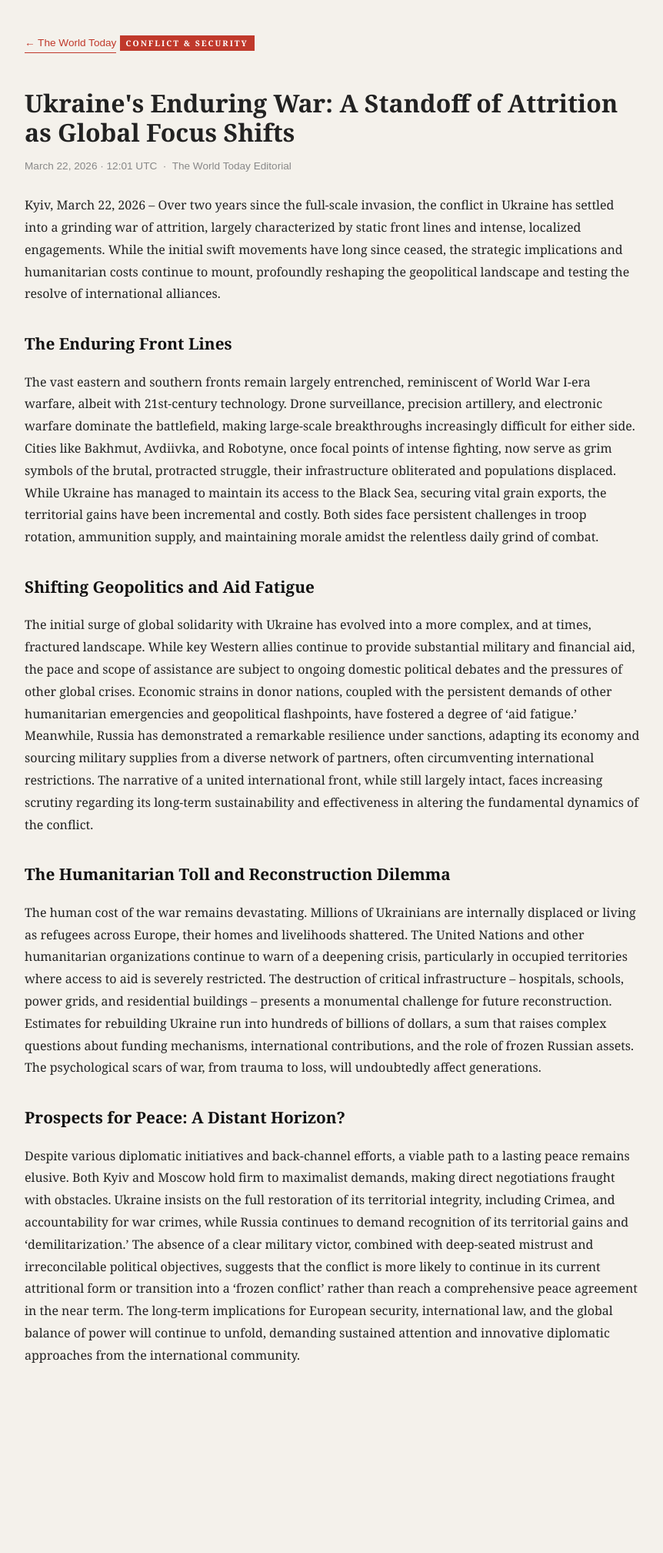
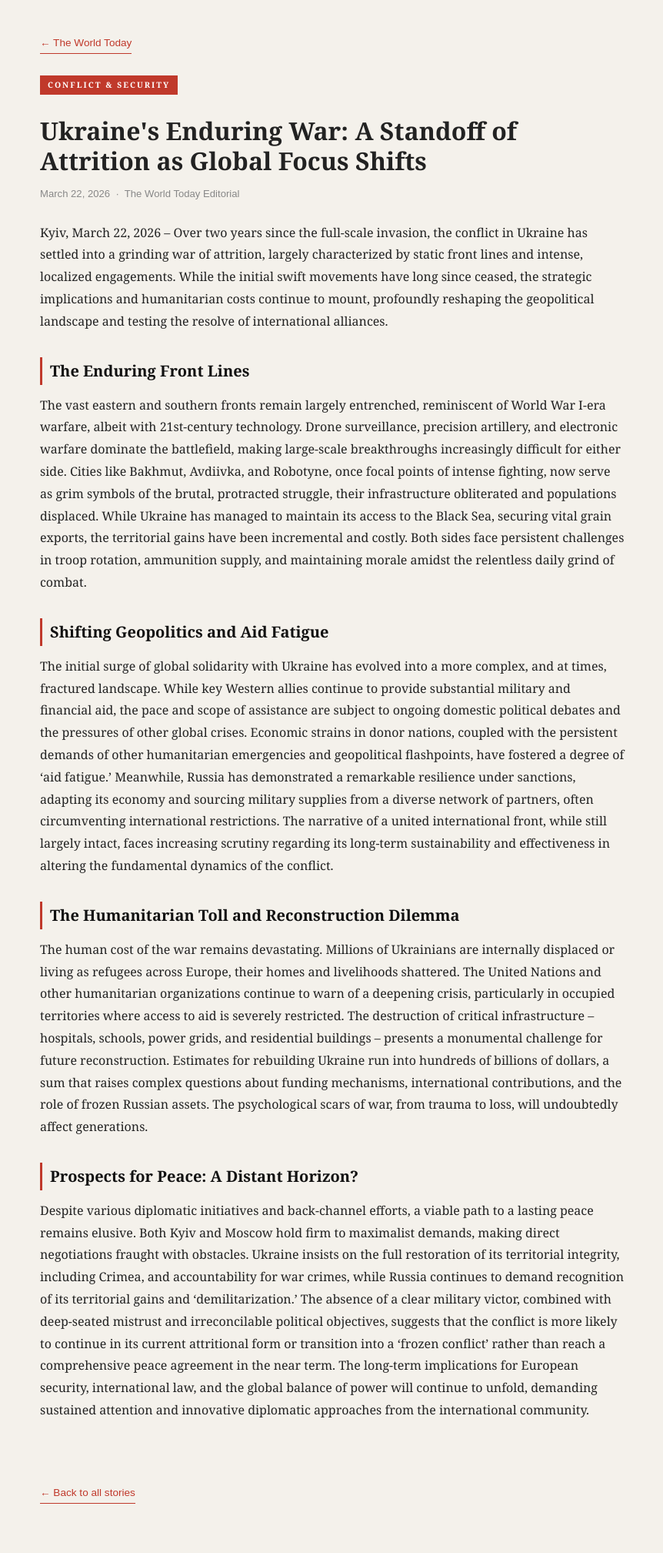
Before and after one commit to UncleD0886475978/world-today-blog, a Jekyll site: the page built from _posts/2026-03-22-slot2-ukraine-s-enduring-war--a-standoff-of-attrition-as-global-fo.md, in a window 1280 px wide. Shown: the whole page at 77% size, without its empty margins (208-1070 px from the left). Built offline with Jekyll 4.4.1, drawn with Linux system fonts in a browser that asks for light colours; before the commit the page ends 1815 px from its top, so only the background shows below that.

Commit message:
Fix: standalone layouts, no inheritance chain

```diff
--- a/_layouts/post.html
+++ b/_layouts/post.html
@@ -1,19 +1,32 @@
----
-layout: bare
----
+<!DOCTYPE html>
+<html lang="en">
+<head>
+<meta charset="UTF-8">
+<meta name="viewport" content="width=device-width,initial-scale=1">
+<title>{{ page.title }} | The World Today</title>
+<meta name="description" content="{{ page.description | default: site.description }}">
 <style>
+*{box-sizing:border-box;margin:0;padding:0}
 body{font-family:Georgia,serif;max-width:800px;margin:40px auto;padding:0 20px;line-height:1.8;color:#222;background:#f4f1eb}
-a.back{display:inline-block;margin-bottom:24px;color:#c0392b;font-size:0.85rem;font-family:sans-serif;text-decoration:none;border-bottom:1px solid #c0392b}
-h1{font-size:2rem;line-height:1.2;margin-bottom:12px}
-.meta{color:#888;font-size:0.85rem;margin-bottom:24px;font-family:sans-serif}
-.cat{background:#c0392b;color:#fff;font-size:0.65rem;font-weight:700;padding:3px 8px;letter-spacing:2px;text-transform:uppercase;margin-right:8px}
-hr{border:1px solid #ddd;margin:24px 0}
-h2{font-size:1.3rem;margin:2rem 0 0.75rem;color:#111}
+a.back{display:inline-block;margin-bottom:24px;color:#c0392b;font-size:0.85rem;font-family:sans-serif;text-decoration:none;border-bottom:1px solid #c0392b;padding-bottom:1px}
+a.back:hover{color:#000;border-color:#000}
+.cat{background:#c0392b;color:#fff;font-size:0.65rem;font-weight:700;padding:3px 10px;letter-spacing:2px;text-transform:uppercase;margin-bottom:16px;display:inline-block}
+h1{font-size:2rem;line-height:1.2;margin:12px 0}
+.meta{color:#888;font-size:0.82rem;margin:12px 0 24px;font-family:sans-serif}
+.lead{font-size:1.05rem;color:#555;font-style:italic;border-left:3px solid #c0392b;padding-left:16px;margin-bottom:24px}
+hr{border:none;border-top:1px solid #ddd;margin:24px 0}
+h2{font-family:Georgia,serif;font-size:1.25rem;margin:2rem 0 0.75rem;color:#111;border-left:3px solid #c0392b;padding-left:10px}
 p{margin-bottom:1.2rem}
 </style>
-<a class="back" href="{{ site.baseurl }}/">&#8592; The World Today</a>
-<span class="cat">{{ page.categories[0] }}</span>
+</head>
+<body>
+<a class="back" href="{{ site.baseurl }}/">&larr; The World Today</a>
+<div><span class="cat">{{ page.categories[0] }}</span></div>
 <h1>{{ page.title }}</h1>
-<div class="meta">{{ page.date | date: "%B %-d, %Y &middot; %H:%M UTC" }} &nbsp;&middot;&nbsp; {{ page.author }}</div>
-{% if page.description %}<p><em>{{ page.description }}</em></p><hr>{% endif %}
+<div class="meta">{{ page.date | date: "%B %-d, %Y" }} &nbsp;&middot;&nbsp; {{ page.author }}</div>
+{% if page.description %}<p class="lead">{{ page.description }}</p><hr>{% endif %}
 {{ content }}
+<br><br>
+<a class="back" href="{{ site.baseurl }}/">&larr; Back to all stories</a>
+</body>
+</html>
```
